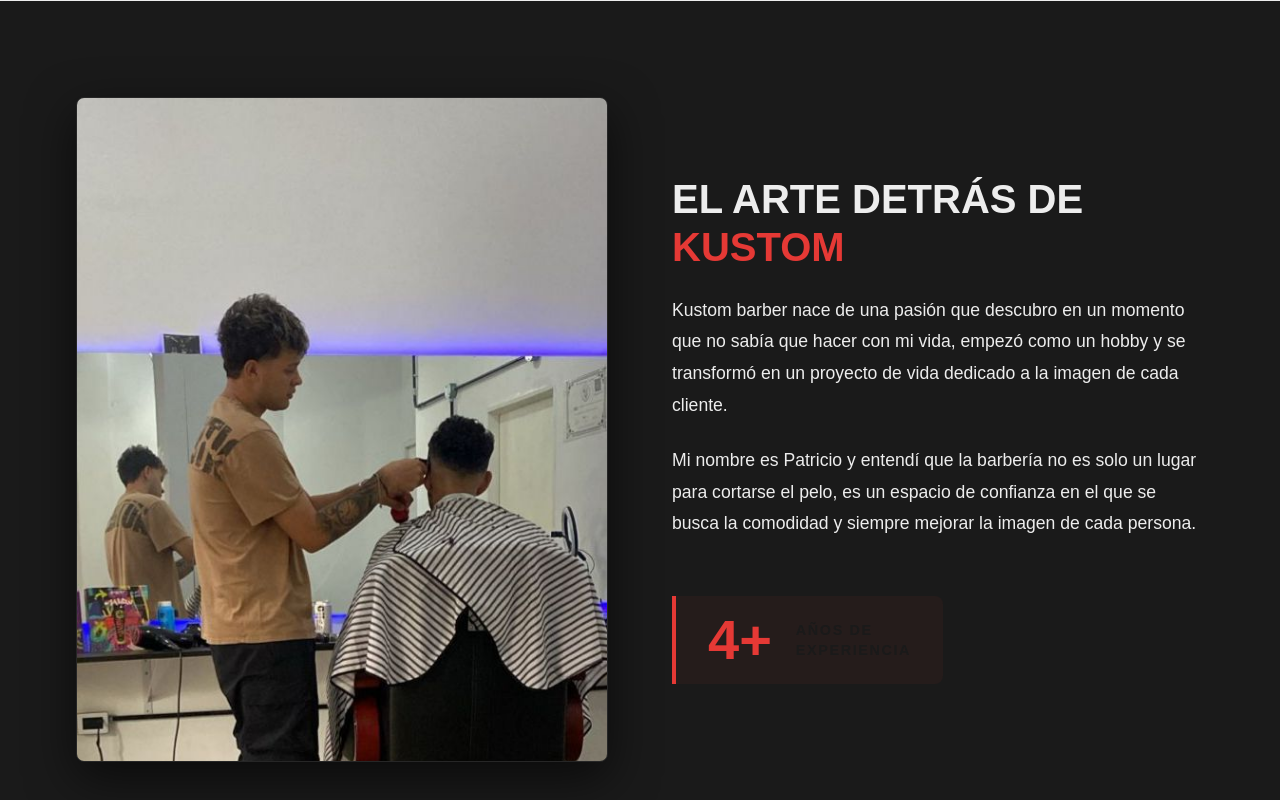
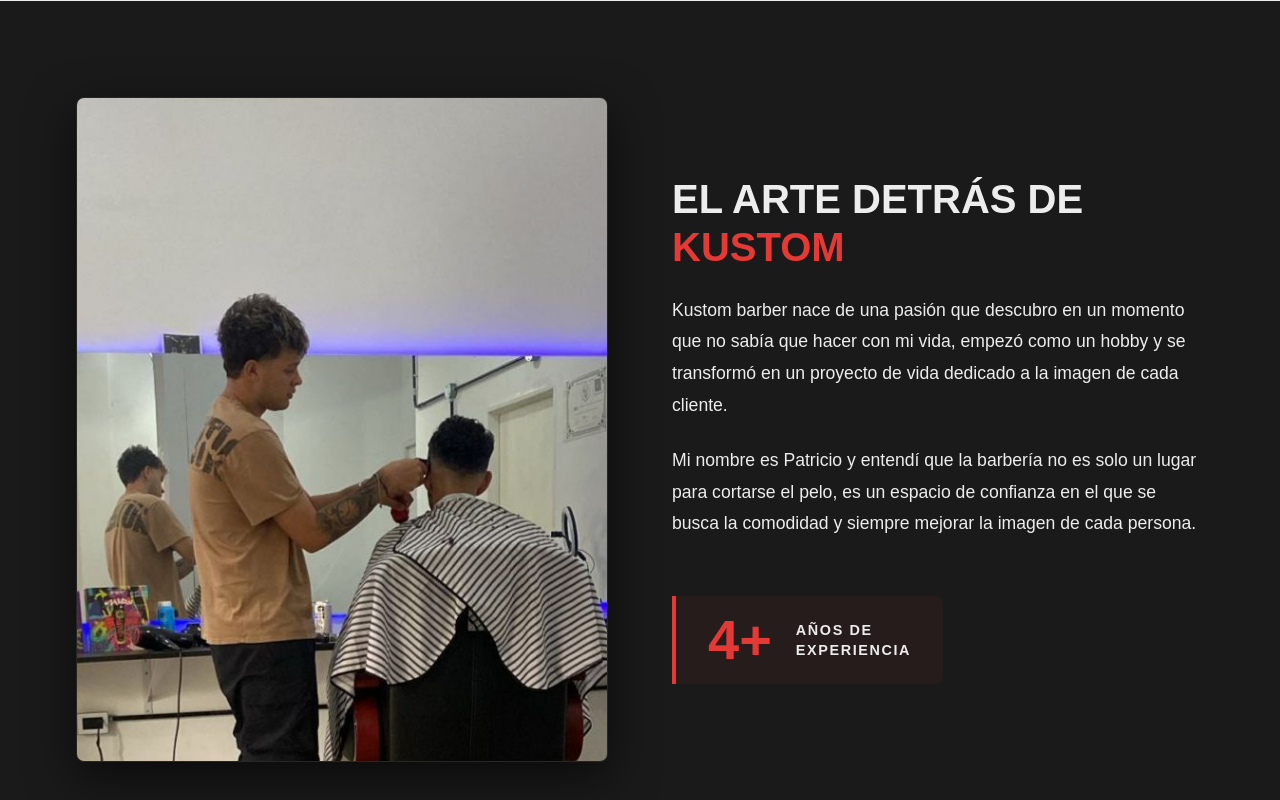
Before and after one commit to jroque55/Kustom, a Next.js app: page / in a window 1280 px wide. Shown: the part 1452-2252 px from the top of the page. Built offline with nearby package versions, Linux system fonts and the light colour scheme.

Commit message:
correccion color

```diff
--- a/app/components/AboutUs/AboutUs.css
+++ b/app/components/AboutUs/AboutUs.css
@@ -100,7 +100,7 @@
     font-size: 0.9rem;
     text-transform: uppercase;
     text-align: left;
-    color: var(--background);
+    color: var(--foreground);
     font-weight: 600;
     letter-spacing: 0.1rem;
     line-height: 1.4;
```
